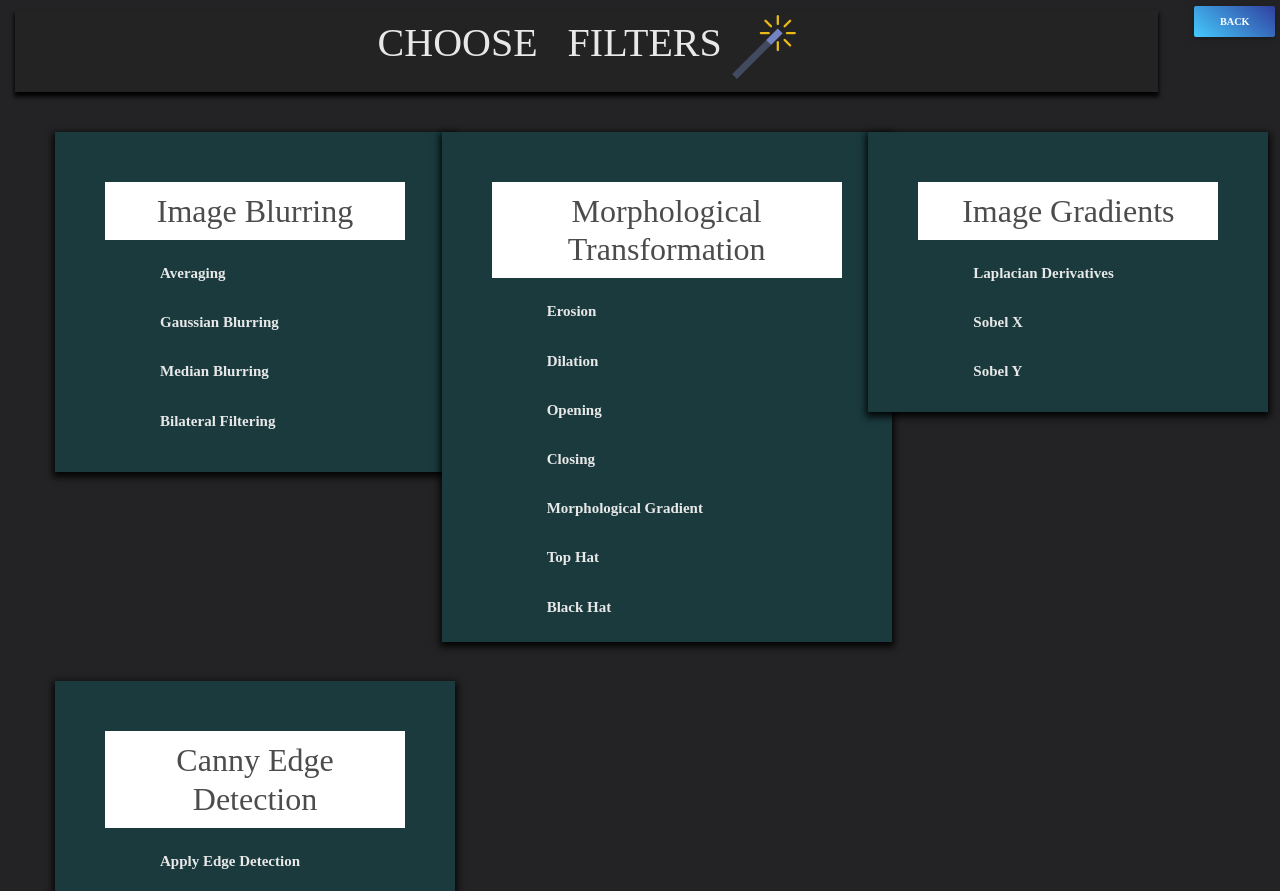
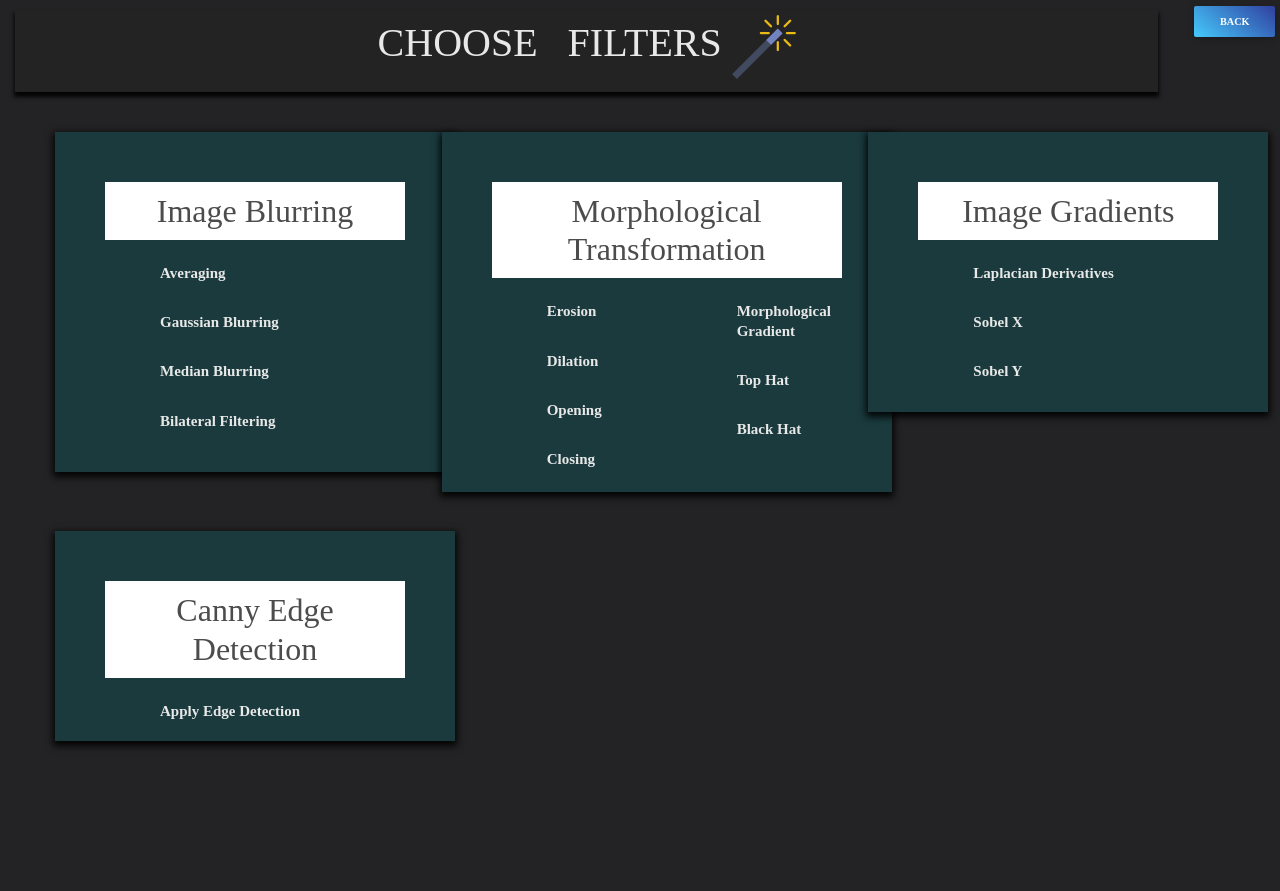
Before and after one commit to shuklajivivek/ImageProcessing-webPortal, a PHP site: page /ip/filters.php in a window 1280 px wide. After the commit the page ends 747 px from the top, so only its background shows below. Run offline with PHP 8.4, Linux system fonts and the light colour scheme; some web fonts are replaced.

Commit message:
filter box ui adjustment

```diff
--- a/filters.php
+++ b/filters.php
@@ -42,17 +42,21 @@
 	</div></div>
 
 	<div class='col-md-4'>
-	<div id="filter-box" class="zoomdiv" style='width: 450px; height: 510px'>
+	<div id="filter-box" class="zoomdiv" style='width: 450px; height: 360px'>
 		<h2>Morphological Transformation</h2>
+		<div class="row"><div class="col-sm-6">
 		<ul>
 		    <li><a href="filters/morph_trans_php/erosion.php">Erosion</a></li>
 		    <li><a href="filters/morph_trans_php/dilation.php">Dilation</a></li>
 			<li><a href="filters/morph_trans_php/open.php">Opening</a></li>
 			<li><a href="filters/morph_trans_php/close.php">Closing</a></li>
+		</ul></div>
+		<div class="col-sm-6">
+		<ul>
 			<li><a href="filters/morph_trans_php/grad.php">Morphological Gradient</a></li>
 			<li><a href="filters/morph_trans_php/that.php">Top Hat</a></li>
 			<li><a href="filters/morph_trans_php/bhat.php">Black Hat</a></li>
-		</ul>
+		</ul></div></div>
 	</div></div>
 
 	<div class='col-md-4'>
```
Lines whose indentation alone changed are shown as unchanged.
